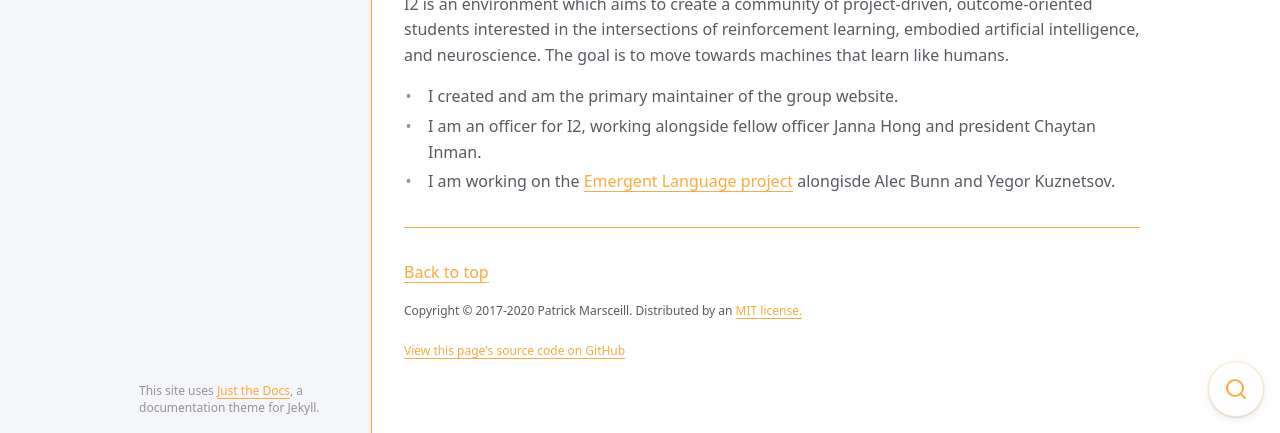
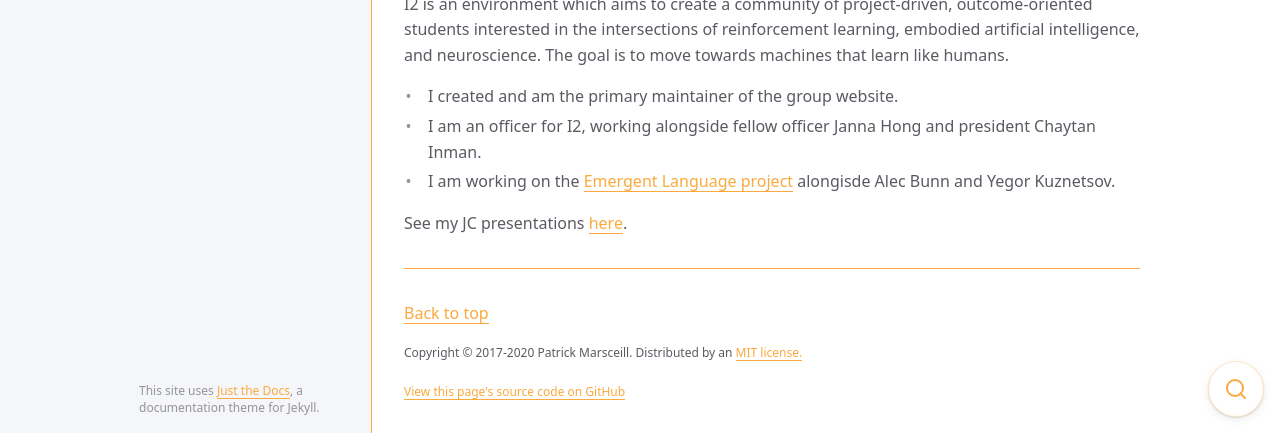
Before and after one commit to andre-ye/andre-ye.github.io-retired, a Jekyll site: the page built from docs/involvements/i2.md, in a window 1280 px wide and 1106 px high, cut to the strip 673-1106 px from the top of the window. Built offline with Jekyll 4.4.1, drawn with Linux system fonts in a browser that asks for light colours; nearby versions of some CDN libraries.

Commit message:
Update i2.md

```diff
--- a/docs/involvements/i2.md
+++ b/docs/involvements/i2.md
@@ -22,3 +22,5 @@
 - I created and am the primary maintainer of the group website.
 - I am an officer for I2, working alongside fellow officer Janna Hong and president Chaytan Inman.
 - I am working on the [Emergent Language project](https://interactive-intelligence.github.io/projects/emergent-lang) alongisde Alec Bunn and Yegor Kuznetsov.
+
+See my JC presentations [here](https://andre-ye.github.io/docs/talks-presentation#journal-clubs).
```
